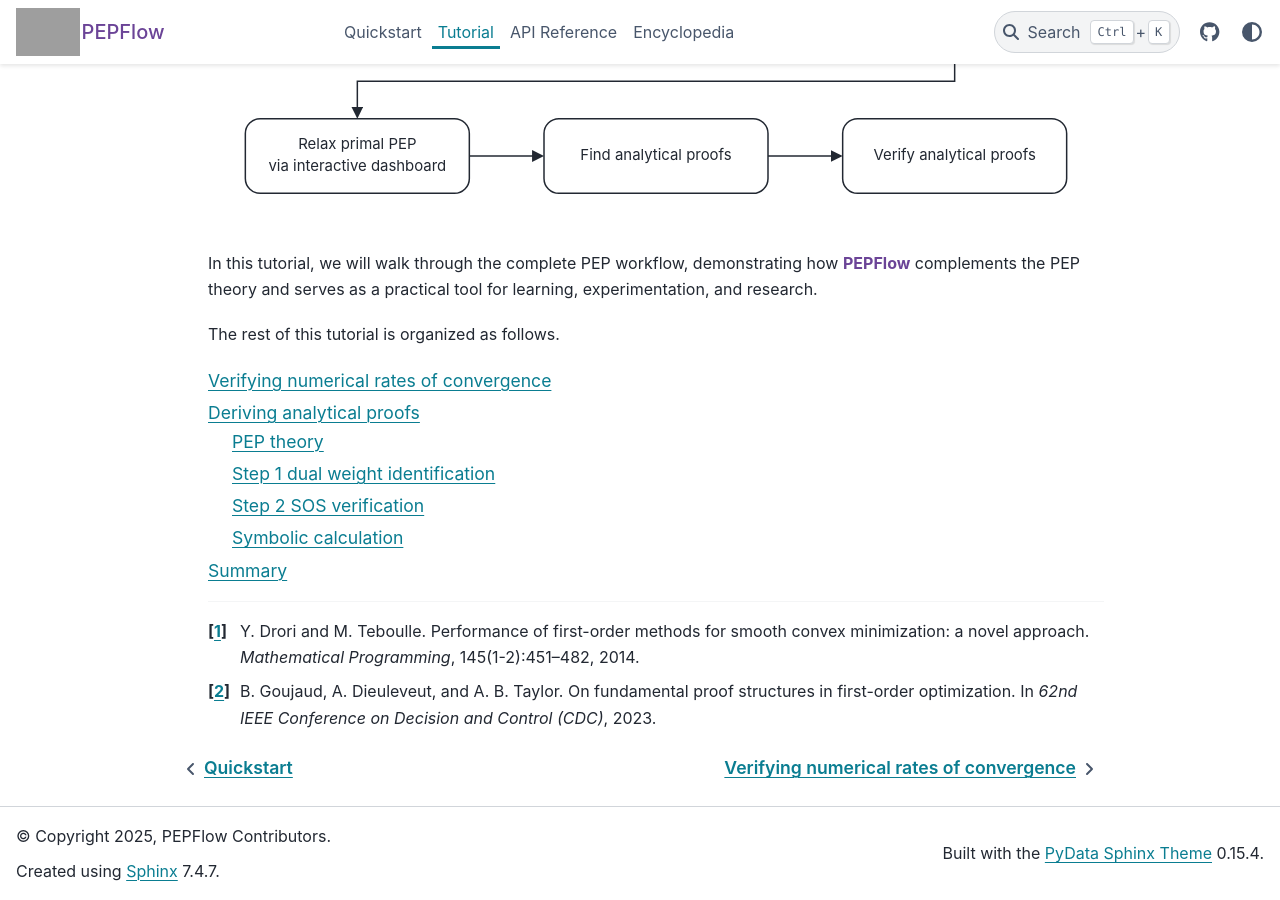
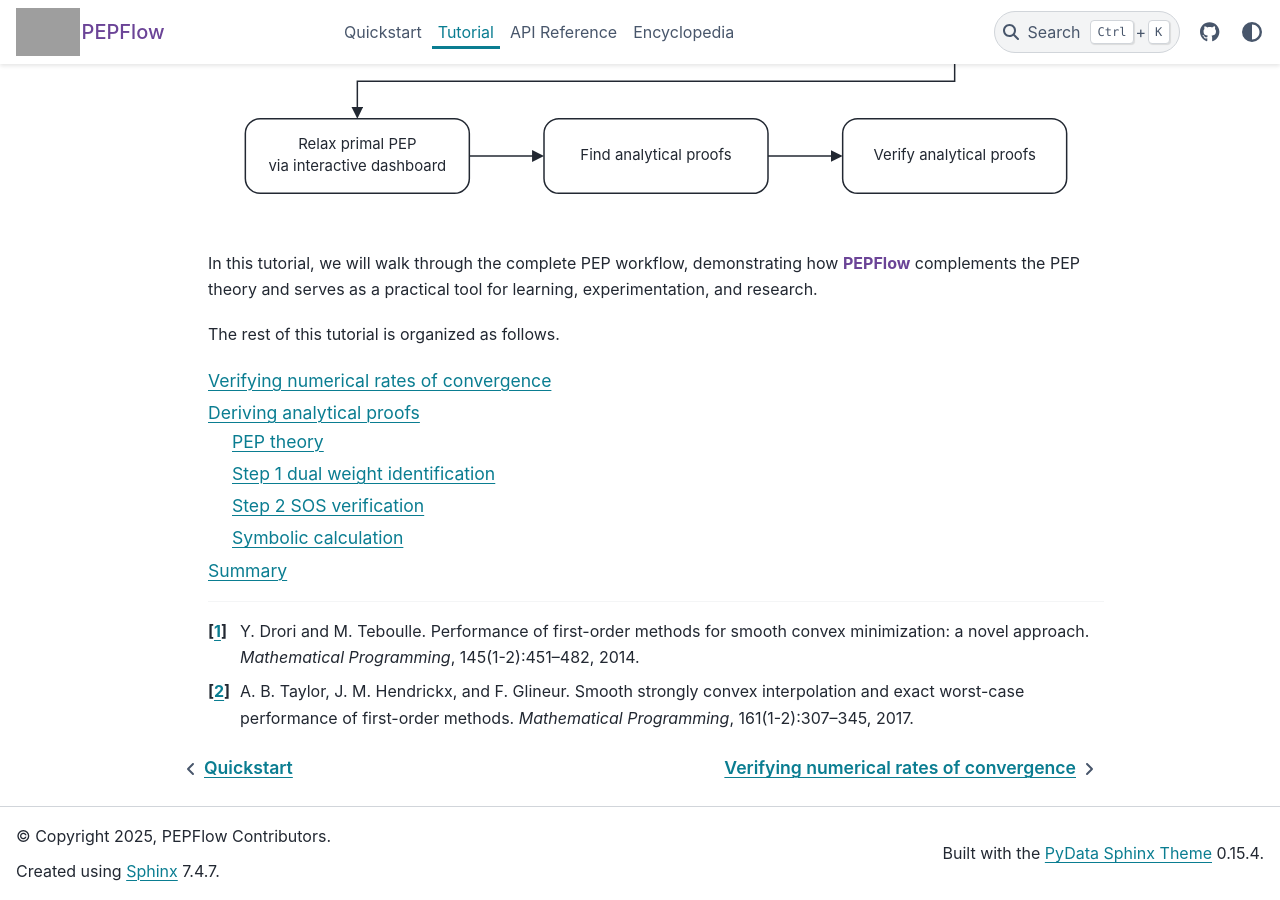
Before and after one commit to pepflow-lib/PEPFlow, a Sphinx documentation site: the page built from docs/source/tutorial.md, in a window 1280 px wide and 900 px high, scrolled down 640 px. Built offline with Sphinx 7.4.7 and the PyData theme 0.15.4, drawn with Linux system fonts in a browser that asks for light colours; grey boxes are pictures that could not be loaded.

Commit message:
Minor fix on the website (#35)
* Update tutorial.md

- Update citation when PEP is first introduced

* Update tutorial_part_2.ipynb

- replace `align` and `align*` with `aligned`
- fix minor typo

* Updated PEP equation.

---------

Co-authored-by: Edward Nguyen <edwardnguyen65@g.ucla.edu>

````diff
--- a/docs/source/tutorial.md
+++ b/docs/source/tutorial.md
@@ -61,4 +61,4 @@ tutorial_notebooks/tutorial_part_3.md
 ```
 
 [^1]: Y. Drori and M. Teboulle. Performance of first-order methods for smooth convex minimization: a novel approach. _Mathematical Programming_, 145(1-2):451–482, 2014.
-[^2]: B. Goujaud, A. Dieuleveut, and A. B. Taylor. On fundamental proof structures in first-order optimization. In _62nd IEEE Conference on Decision and Control (CDC)_, 2023.
+[^2]: A. B. Taylor, J. M. Hendrickx, and F. Glineur. Smooth strongly convex interpolation and exact worst-case performance of first-order methods. _Mathematical Programming_, 161(1-2):307–345, 2017.
````
Also changed, not shown: docs/source/tutorial_notebooks/tutorial_part_1.ipynb, docs/source/tutorial_notebooks/tutorial_part_2.ipynb.
